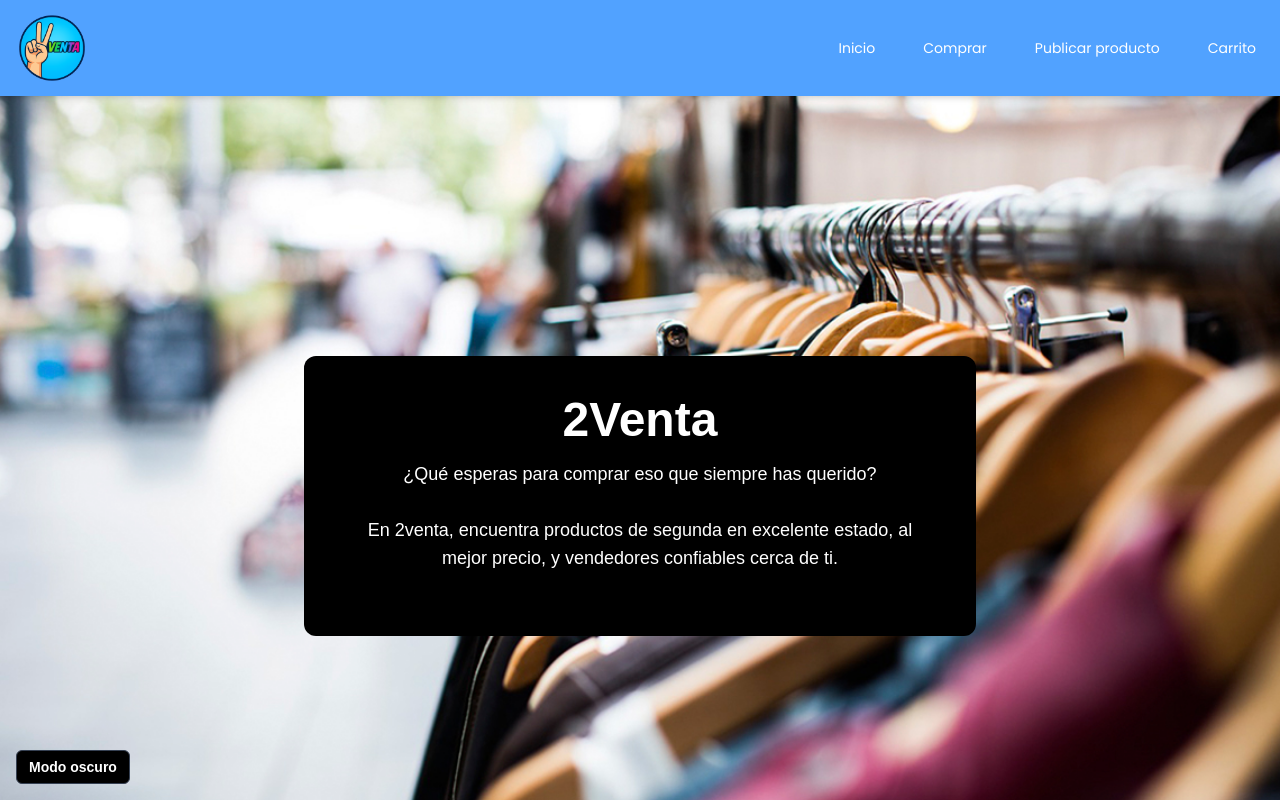
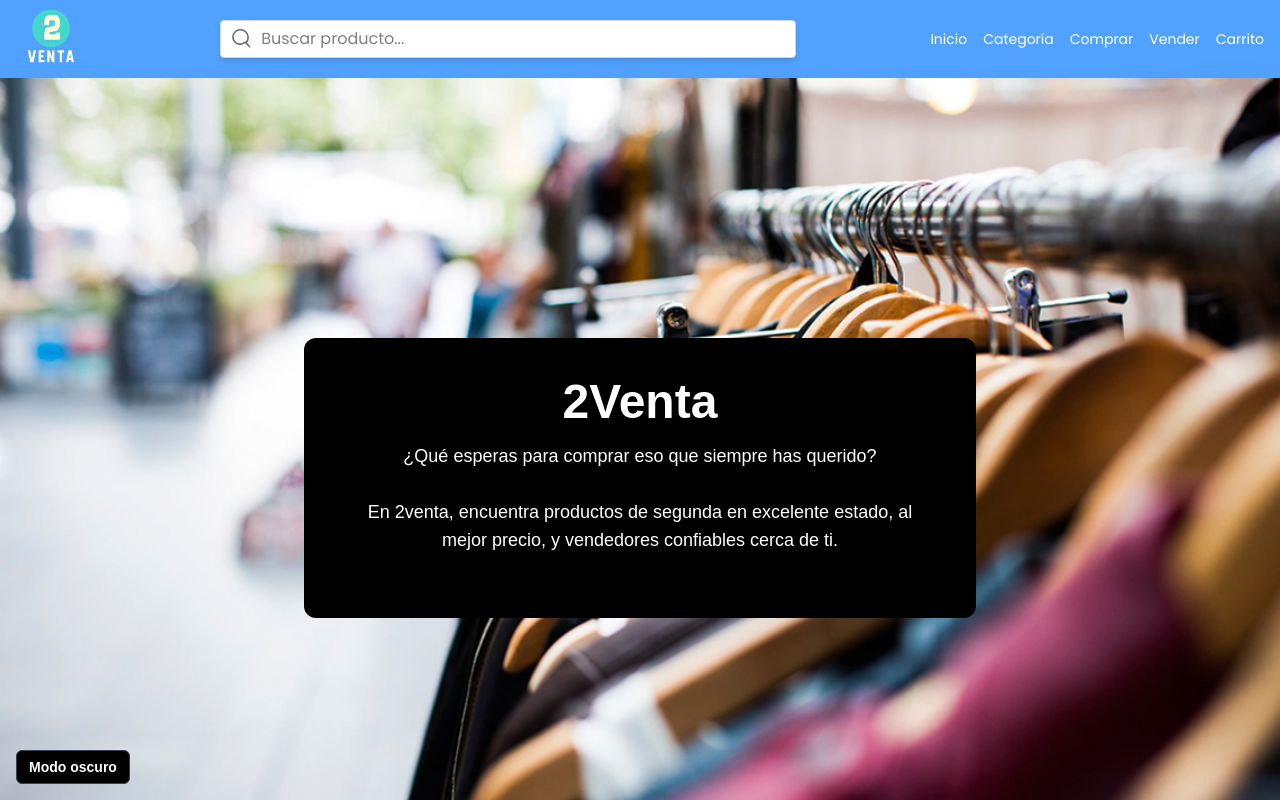
Before and after one commit to Sebastian398/2venta, a Next.js app: page / in a window 1280 px wide. Shown: the top 800 px of the page. Built offline with nearby package versions, Linux system fonts and the light colour scheme.

Commit message:
Se implementan opciones dei filtrado de productos

```diff
--- a/src/components/navbar.js
+++ b/src/components/navbar.js
@@ -21,16 +21,56 @@ const russo = Russo_One({
 export default function Navbar() {
   const [menuOpen, setMenuOpen] = useState(false);
   const [accountMenuOpen, setAccountMenuOpen] = useState(false);
-  const [isAuthenticated, setIsAuthenticated] = useState(false);
+  const [searchTerm, setSearchTerm] = useState("");
+  const [filteredProducts, setFilteredProducts] = useState([]);
+  const [categoriaOpen, setCategoriaOpen] = useState(false);
+  const [selectedCategory, setSelectedCategory] = useState(null);
+  const [productos, setProductos] = useState([]);
   const router = useRouter();
   const accountMenuRef = useRef(null);
+  const categoriaRef = useRef(null);
 
+  // Más categorías para el botón Categoría
+  const categorias = [
+    "Todas",
+    "Ropa",
+    "Utiles",
+    "Calzado",
+    "Libros",
+    "Electrónica",
+    "Hogar",
+    "Juguetes",
+    "Deportes",
+    "Accesorios",
+  ];
+
+  const [isAuthenticated, setIsAuthenticated] = useState(false);
+
+  // Carga user y productos de localStorage
   useEffect(() => {
     if (typeof window !== "undefined") {
       const user = localStorage.getItem("user");
       setIsAuthenticated(!!user);
+
+      const productosGuardados = JSON.parse(localStorage.getItem("productos")) || [];
+      setProductos(productosGuardados);
     }
   }, []);
+
+  useEffect(() => {
+    let prods = productos;
+
+    if (selectedCategory && selectedCategory !== "Todas") {
+      prods = prods.filter((p) => p.categoria === selectedCategory);
+    }
+
+    if (searchTerm.trim() !== "") {
+      const term = searchTerm.toLowerCase();
+      prods = prods.filter((p) => p.nombre.toLowerCase().includes(term));
+    }
+
+    setFilteredProducts(prods);
+  }, [searchTerm, selectedCategory, productos]);
 
   useEffect(() => {
     function handleClickOutside(event) {
@@ -40,23 +80,23 @@ export default function Navbar() {
       ) {
         setAccountMenuOpen(false);
       }
+      if (
+        categoriaRef.current &&
+        !categoriaRef.current.contains(event.target)
+      ) {
+        setCategoriaOpen(false);
       }
-    if (accountMenuOpen) {
+    }
     document.addEventListener("mousedown", handleClickOutside);
-    } else {
-      document.removeEventListener("mousedown", handleClickOutside);
-    }
-    return () => {
-      document.removeEventListener("mousedown", handleClickOutside);
-    };
-  }, [accountMenuOpen]);
+    return () => document.removeEventListener("mousedown", handleClickOutside);
+  }, []);
 
   const handleLogout = () => {
     localStorage.removeItem("user");
+    setAccountMenuOpen(false);
+    setMenuOpen(false);
     setIsAuthenticated(false);
     router.push("/");
-    setAccountMenuOpen(false);
-    setMenuOpen(false);
   };
 
   const handlePublishClick = () => {
@@ -71,6 +111,7 @@ export default function Navbar() {
   const handleLinkClick = () => {
     setMenuOpen(false);
     setAccountMenuOpen(false);
+    setCategoriaOpen(false);
   };
 
   const handleChangePassword = () => {
@@ -79,103 +120,157 @@ export default function Navbar() {
     router.push("/password");
   };
 
+  const onProductoClick = (id) => {
+    setSearchTerm("");
+    setFilteredProducts([]);
+    router.push(`/product/${id}`);
+  };
+
   return (
     <nav
-      className={`${poppins.variable} ${russo.variable} font-sans bg-blue-400 text-white px-3 py-2 shadow-md flex items-center justify-between relative`}
+      className={`${poppins.variable} ${russo.variable} font-sans bg-blue-400 text-white px-4 py-1 shadow-md`}
       style={{ fontFamily: "var(--font-poppins)" }}
     >
+      <div className="max-w-7xl mx-auto flex items-center justify-between gap-4">
         {/* Logo */}
         <Link
           href="/"
-        className="flex items-center"
+          className="flex items-center flex-shrink-0"
           onClick={handleLinkClick}
           aria-label="Ir a la página principal"
         >
           <Image
-          src="/logo.png"
+            src="/logo2.png"
             alt="Logo 2venta"
-          width={80}
-          height={76}
-          priority={true}
+            width={70}
+            height={60}
+            priority
             quality={100}
             style={{ objectFit: "contain" }}
           />
         </Link>
 
-      <button
-        className="sm:hidden flex flex-col justify-center items-center gap-[5px]"
-        onClick={() => setMenuOpen((prev) => !prev)}
-        aria-label="Alternar menú"
-        aria-expanded={menuOpen}
+        {/* Barra búsqueda centrada y con ancho fijo */}
+        <div className="flex-1 max-w-xl relative">
+          <div className="relative text-black">
+            <input
+              type="search"
+              aria-label="Buscar productos"
+              placeholder="Buscar producto..."
+              className="w-full bg-white pl-10 pr-3 py-1.5 rounded shadow-md border border-gray-300 focus:outline-none focus:ring-2 focus:ring-teal-500"
+              value={searchTerm}
+              onChange={(e) => setSearchTerm(e.target.value)}
+              autoComplete="off"
+            />
+            {/* Icono lupa */}
+            <svg
+              xmlns="http://www.w3.org/2000/svg"
+              className="absolute left-3 top-1/2 transform -translate-y-1/2 h-5 w-5 text-gray-500 pointer-events-none"
+              fill="none"
+              viewBox="0 0 24 24"
+              stroke="currentColor"
             >
-        <span
-          className={`block w-7 h-0.5 bg-white rounded transition-transform ${
-            menuOpen ? "rotate-45 translate-y-[6px]" : ""
-          }`}
+              <path
+                strokeLinecap="round"
+                strokeLinejoin="round"
+                strokeWidth={2}
+                d="M21 21l-4.35-4.35m0 0A7.5 7.5 0 103.6 3.6a7.5 7.5 0 0012.05 12.05z"
               />
-        <span
-          className={`block w-7 h-0.5 bg-white rounded transition-opacity ${
-            menuOpen ? "opacity-0" : "opacity-100"
-          }`}
-        />
-        <span
-          className={`block w-7 h-0.5 bg-white rounded transition-transform ${
-            menuOpen ? "-rotate-45 -translate-y-[6px]" : ""
-          }`}
-        />
-      </button>
+            </svg>
+          </div>
 
-      {/* Menú principal */}
-      <div
-        className={`${
-          menuOpen ? "flex" : "hidden"
-        } absolute top-full left-0 w-full bg-blue-700 flex-col sm:flex sm:flex-row sm:static sm:w-auto sm:bg-transparent sm:gap-6 z-50`}
+          {searchTerm && filteredProducts.length > 0 && (
+            <ul className="absolute z-50 bg-white text-black w-full max-h-60 overflow-auto rounded shadow-md mt-1">
+              {filteredProducts.map((p) => (
+                <li
+                  key={p.id}
+                  className="px-3 py-2 hover:bg-teal-200 cursor-pointer"
+                  onClick={() => onProductoClick(p.id)}
                 >
+                  {p.nombre}
+                </li>
+              ))}
+            </ul>
+          )}
+        </div>
+
+        {/* Botones a la derecha de la barra */}
+        <div className="flex items-center gap-4 flex-shrink-0">
           <Link
             href="/"
             onClick={handleLinkClick}
-          className="block px-3 py-1.5 text-center hover:text-teal-300 transition text-sm w-full sm:w-auto"
+            className="text-white text-sm hover:text-teal-300"
           >
             Inicio
           </Link>
+
+          <div className="relative" ref={categoriaRef}>
+            <button
+              onClick={() => setCategoriaOpen((prev) => !prev)}
+              className="text-white text-sm hover:text-teal-300 focus:outline-none"
+              type="button"
+              aria-haspopup="true"
+              aria-expanded={categoriaOpen}
+            >
+              {selectedCategory ?? "Categoría"}
+            </button>
+            {categoriaOpen && (
+              <ul className="absolute left-0 mt-1 bg-white text-black rounded shadow-md min-w-[140px] z-50 max-h-56 overflow-auto">
+                {categorias.map((cat) => (
+                  <li
+                    key={cat}
+                    onClick={() => {
+                      setSelectedCategory(cat === "Todas" ? null : cat);
+                      setCategoriaOpen(false);
+                      setMenuOpen(false);
+                    }}
+                    className="px-3 py-2 hover:bg-teal-200 cursor-pointer"
+                  >
+                    {cat}
+                  </li>
+                ))}
+              </ul>
+            )}
+          </div>
+
           <Link
             href="/products"
             onClick={handleLinkClick}
-          className="block px-3 py-1.5 text-center hover:text-teal-300 transition text-sm w-full sm:w-auto"
+            className="text-white text-sm hover:text-teal-300"
           >
             Comprar
           </Link>
 
           <button
             onClick={handlePublishClick}
-          className="block px-3 py-1.5 text-center hover:text-teal-300 transition bg-transparent border-none cursor-pointer text-sm w-full sm:w-auto"
+            className="text-white text-sm hover:text-teal-300 bg-transparent border-none cursor-pointer"
+            type="button"
           >
-          Publicar producto
+            Vender
           </button>
 
           <Link
             href="/car"
             onClick={handleLinkClick}
-          className="block px-3 py-1.5 text-center hover:text-teal-300 transition text-sm w-full sm:w-auto"
+            className="text-white text-sm hover:text-teal-300"
           >
             Carrito
           </Link>
 
-        {/* Menú cuenta */}
           {isAuthenticated && (
-          <div className="relative w-full sm:w-auto" ref={accountMenuRef}>
+            <div className="relative" ref={accountMenuRef}>
               <button
                 onClick={() => setAccountMenuOpen((prev) => !prev)}
                 aria-haspopup="true"
                 aria-expanded={accountMenuOpen}
-              className="block w-full sm:w-auto px-3 py-1.5 text-center hover:text-teal-300 transition bg-transparent border-none cursor-pointer whitespace-nowrap text-sm"
+                className="text-white text-sm hover:text-teal-300 bg-transparent border-none cursor-pointer whitespace-nowrap"
                 type="button"
               >
                 Cuenta ▾
               </button>
 
               {accountMenuOpen && (
-              <div className="absolute right-0 mt-2 w-40 light:bg-white light:text-black rounded-md shadow-lg z-50 ring-1 ring-black ring-opacity-5 dark:bg-gray-800 dark:text-white">
+                <div className="absolute right-0 mt-2 w-40 bg-white text-black rounded-md shadow-lg z-50 ring-1 ring-black ring-opacity-5 dark:bg-gray-800 dark:text-white">
                   <button
                     onClick={handleChangePassword}
                     className="w-full text-left px-4 py-2 hover:bg-gray-200 dark:hover:bg-gray-700 text-sm"
@@ -195,6 +290,130 @@ export default function Navbar() {
             </div>
           )}
         </div>
+      </div>
+
+      {/* Menu hamburguesa para móviles */}
+      <div className="sm:hidden mt-2 flex justify-between items-center">
+        <button
+          className="flex flex-col justify-center items-center gap-[5px]"
+          onClick={() => setMenuOpen((prev) => !prev)}
+          aria-label="Alternar menú"
+          aria-expanded={menuOpen}
+          type="button"
+        >
+          <span
+            className={`block w-7 h-0.5 bg-white rounded transition-transform ${
+              menuOpen ? "rotate-45 translate-y-[6px]" : ""
+            }`}
+          />
+          <span
+            className={`block w-7 h-0.5 bg-white rounded transition-opacity ${
+              menuOpen ? "opacity-0" : "opacity-100"
+            }`}
+          />
+          <span
+            className={`block w-7 h-0.5 bg-white rounded transition-transform ${
+              menuOpen ? "-rotate-45 -translate-y-[6px]" : ""
+            }`}
+          />
+        </button>
+
+        {/* Muestra botones en dropdown vertical */}
+        {menuOpen && (
+          <div className="flex flex-col gap-2 mt-2 bg-blue-700 p-2 rounded w-full text-center">
+            <Link
+              href="/"
+              onClick={handleLinkClick}
+              className="text-white text-sm hover:text-teal-300 block"
+            >
+              Inicio
+            </Link>
+
+            <button
+              onClick={() => setCategoriaOpen((prev) => !prev)}
+              className="text-white text-sm hover:text-teal-300 bg-transparent border-none cursor-pointer"
+              type="button"
+            >
+              {selectedCategory ?? "Categoría"}
+            </button>
+
+            {categoriaOpen && (
+              <ul className="bg-white text-black rounded shadow-md max-h-56 overflow-auto mt-1">
+                {categorias.map((cat) => (
+                  <li
+                    key={cat}
+                    onClick={() => {
+                      setSelectedCategory(cat === "Todas" ? null : cat);
+                      setCategoriaOpen(false);
+                      setMenuOpen(false);
+                    }}
+                    className="px-3 py-2 hover:bg-teal-200 cursor-pointer"
+                  >
+                    {cat}
+                  </li>
+                ))}
+              </ul>
+            )}
+
+            <Link
+              href="/products"
+              onClick={handleLinkClick}
+              className="text-white text-sm hover:text-teal-300 block"
+            >
+              Comprar
+            </Link>
+
+            <button
+              onClick={handlePublishClick}
+              className="text-white text-sm hover:text-teal-300 bg-transparent border-none cursor-pointer"
+              type="button"
+            >
+              Vender
+            </button>
+
+            <Link
+              href="/car"
+              onClick={handleLinkClick}
+              className="text-white text-sm hover:text-teal-300 block"
+            >
+              Carrito
+            </Link>
+
+            {isAuthenticated && (
+              <>
+                <button
+                  onClick={() => {
+                    setAccountMenuOpen((prev) => !prev);
+                    setMenuOpen(false);
+                  }}
+                  className="text-white text-sm hover:text-teal-300 bg-transparent border-none cursor-pointer w-full"
+                  type="button"
+                >
+                  Cuenta ▾
+                </button>
+                {accountMenuOpen && (
+                  <div className="bg-white text-black rounded shadow-md">
+                    <button
+                      onClick={handleChangePassword}
+                      className="w-full text-left px-4 py-2 hover:bg-gray-200 dark:hover:bg-gray-700 text-sm"
+                      type="button"
+                    >
+                      Cambiar contraseña
+                    </button>
+                    <button
+                      onClick={handleLogout}
+                      className="w-full text-left px-4 py-2 hover:bg-gray-200 dark:hover:bg-gray-700 text-red-600 dark:text-red-400 text-sm"
+                      type="button"
+                    >
+                      Cerrar sesión
+                    </button>
+                  </div>
+                )}
+              </>
+            )}
+          </div>
+        )}
+      </div>
     </nav>
   );
 }
```
Also changed, not shown: public/logo1.png (added), public/logo2.png (added). Lines whose indentation alone changed are shown as unchanged.
